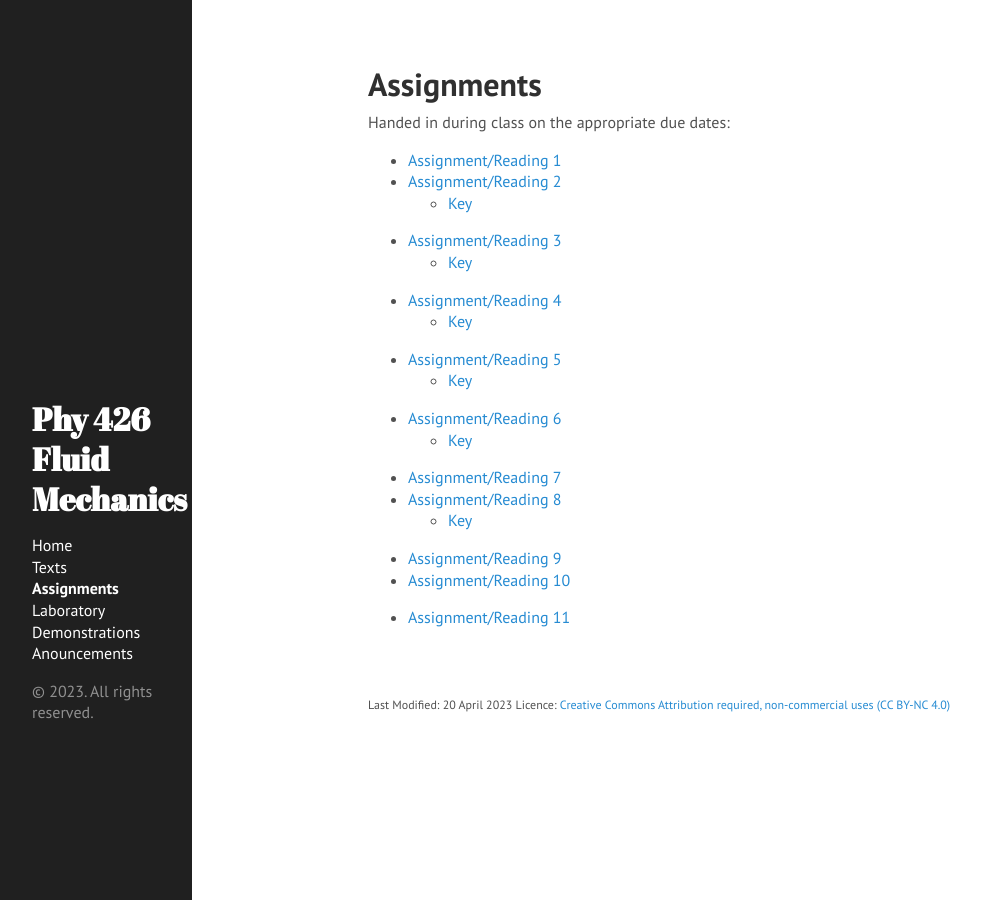
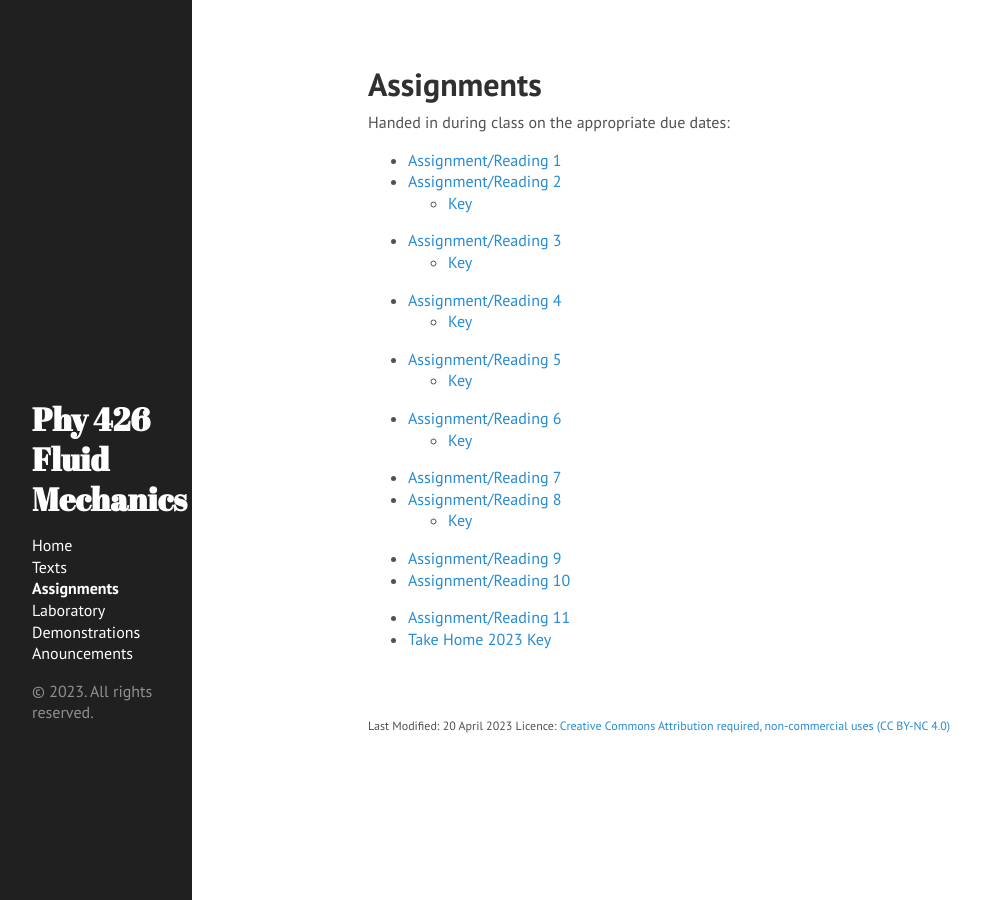
Before and after one commit to jklymak/Phy426, a Jekyll site: the page built from docs/Assignments/index.md, in a window 1280 px wide. Shown: the whole page, without its empty margins (0-981 px from the left). Built offline with Jekyll 4.4.1, drawn with Linux system fonts in a browser that asks for light colours.

Commit message:
Take Home Key 2023

```diff
--- a/docs/Assignments/index.md
+++ b/docs/Assignments/index.md
@@ -25,6 +25,7 @@ Handed in during class on the appropriate due dates:
     - [Key](../Assignments/Assignment10key.html)
     {% endcomment %}
   - [Assignment/Reading 11](../Assignments/Assignment11/)
+  - [Take Home 2023 Key](../Assignments/TakeHome2023Key.pdf)
   {% comment %}
   - [Take Home Final: Last Years (2021)!  DO NOT do this one...](../Assignments/TakeHome2021NoKey.pdf)
       - [Key 2021](../Assignments/TakeHome2021.pdf)
```
